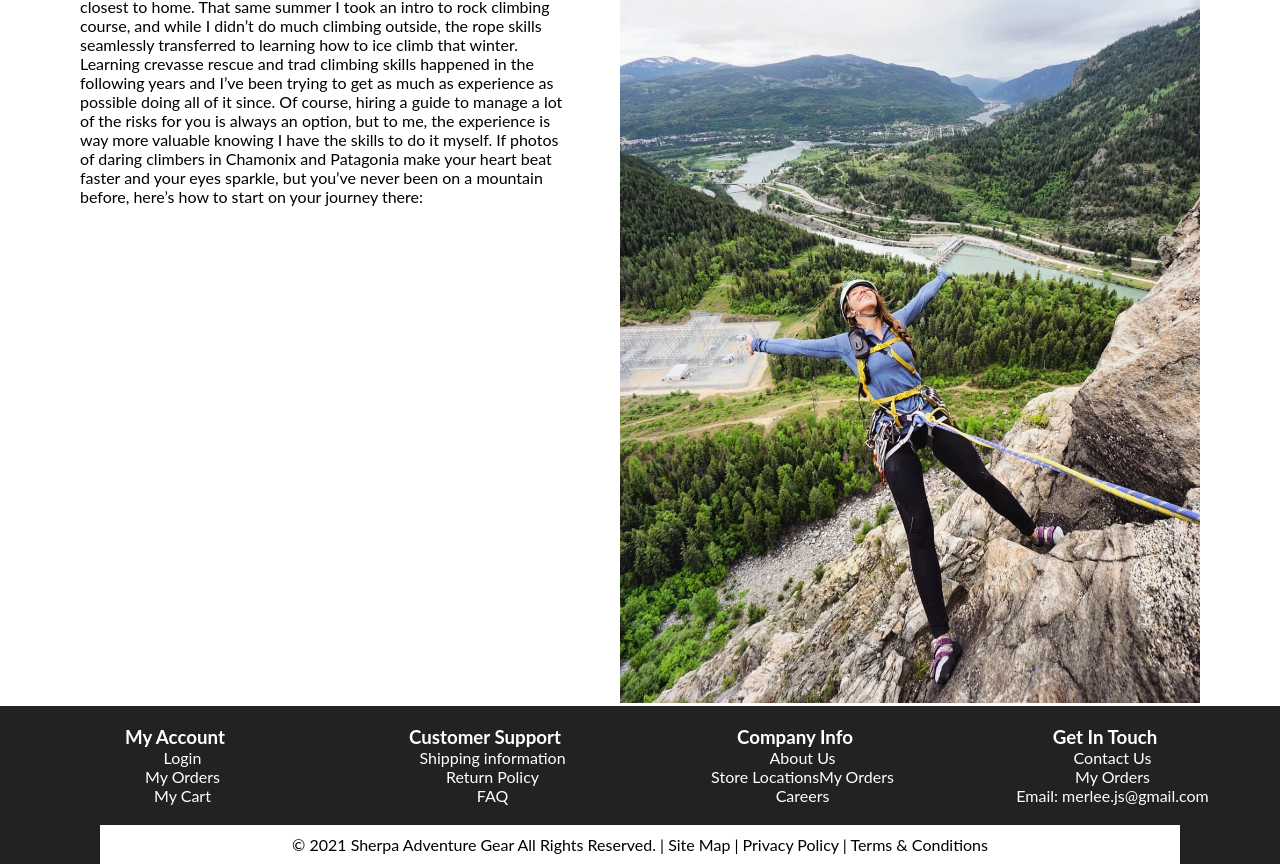
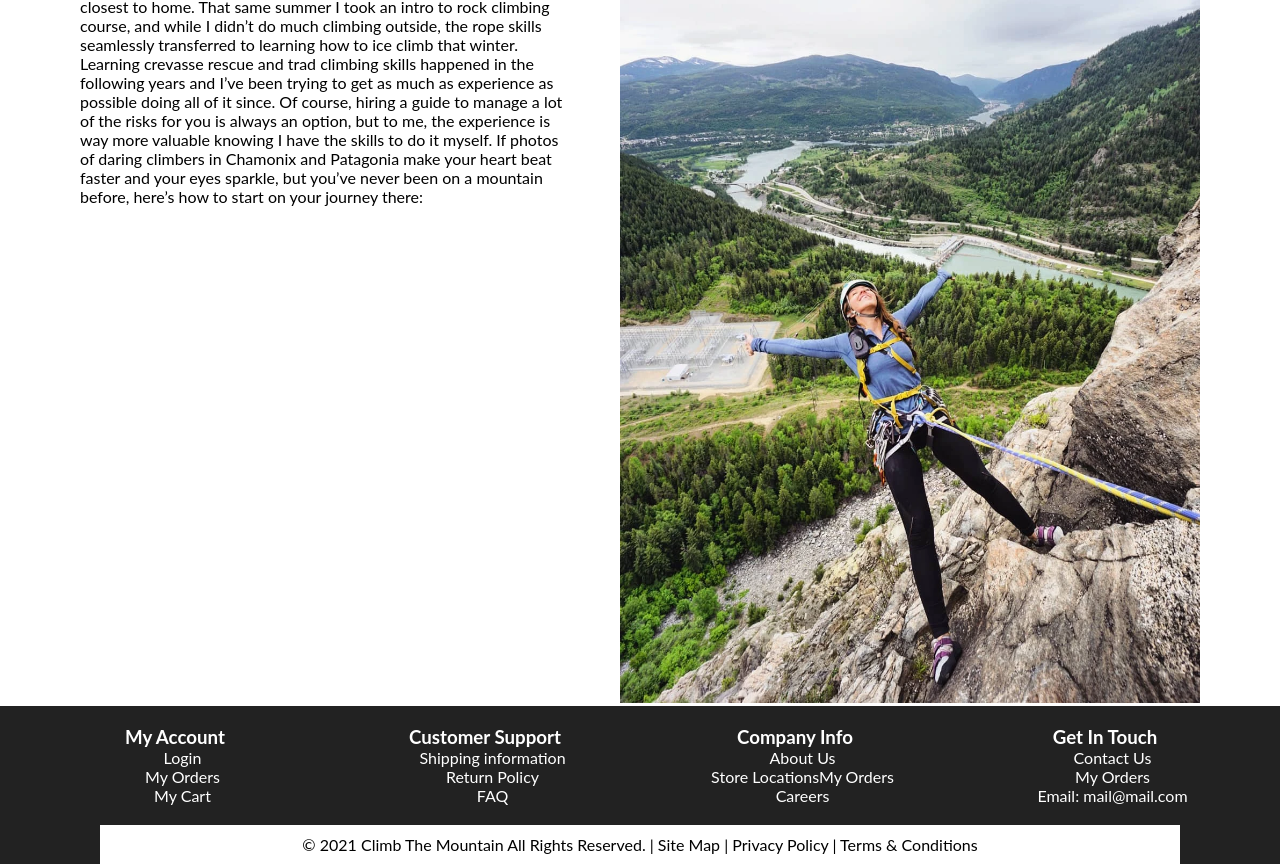
Before and after one commit to Merlee4/furry-website, a plain HTML site: page index.html in a window 1280 px wide. Shown: the part 1877-2741 px from the top of the page. Drawn offline with Linux system fonts and the light colour scheme.

Commit message:
Update index.html

```diff
--- a/index.html
+++ b/index.html
@@ -124,13 +124,13 @@
           <ul>
             <li>Contact Us</li>
             <li>My Orders</li>
-            <li>Email: merlee.js@gmail.com</li>
+            <li>Email: mail@mail.com</li>
           </ul>
         </div>
       </div>
       <div class="copyright">
         <p>
-          © 2021 Sherpa Adventure Gear All Rights Reserved. | Site Map | Privacy
+          © 2021 Climb The Mountain All Rights Reserved. | Site Map | Privacy
           Policy | Terms & Conditions
         </p>
       </div>
```
